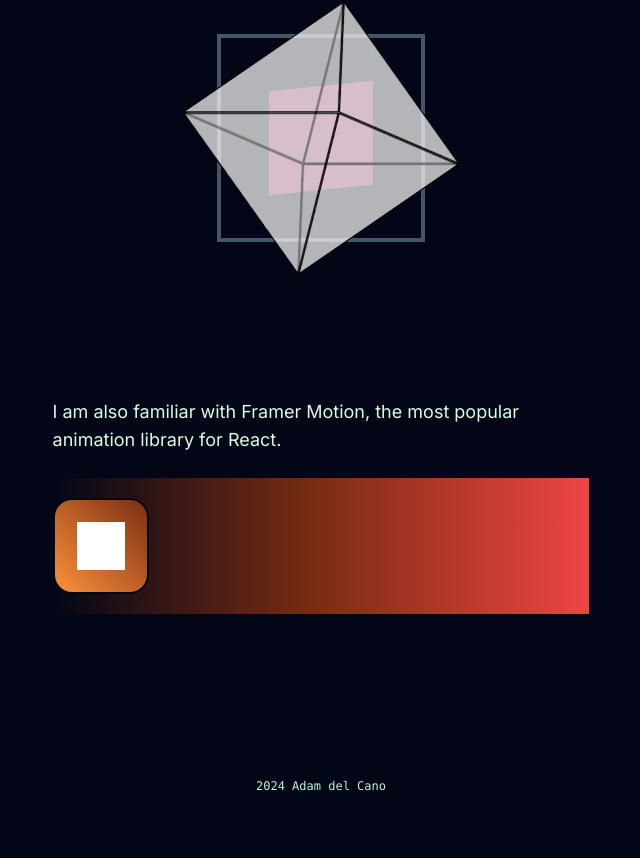
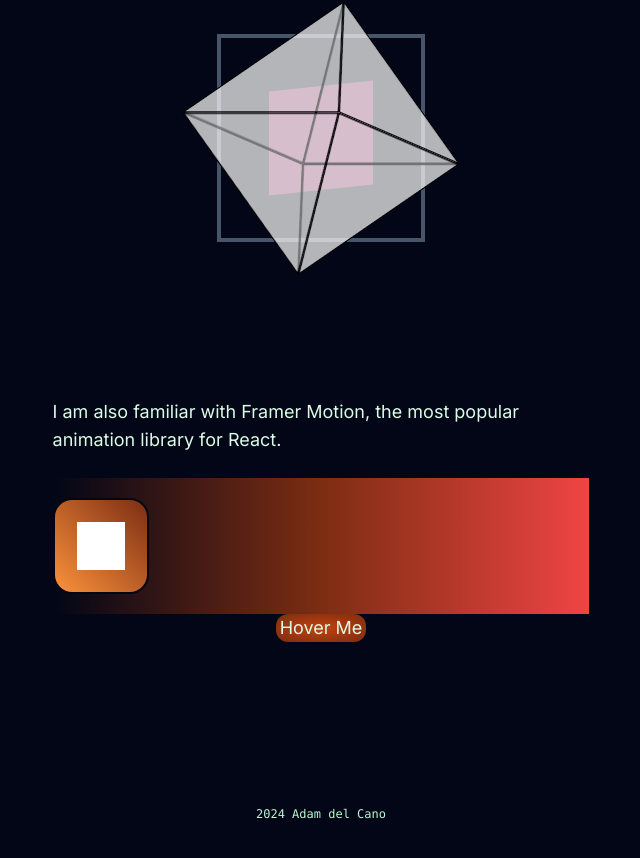
Before and after one commit to adamdelcano/adamdelcano.github.io, a Next.js app: page / in a window 1280 px wide. Shown: the part 750-1608 px from the top of the page, without its empty margins (319-959 px from the left). Before the commit the page ends 1584 px from the top, so only its background shows below. Built offline with nearby package versions, Linux system fonts and the light colour scheme.

Commit message:
Final touches for the night. Should probably scrap the results but it's been good to test.

```diff
--- a/src/app/page.tsx
+++ b/src/app/page.tsx
@@ -27,7 +27,9 @@ export default function Home() {
           key={i}
           className="size-24 absolute"
           drag="y"
+          dragElastic={0}
           dragSnapToOrigin
+          dragConstraints={barWidth}
           animate={{
             x: [
               0,
@@ -50,7 +52,7 @@ export default function Home() {
       <div className="text-green-100 sm:w-2/3 my-12">
         <div className="float-right w-1/3 relative duration-500 ease-in-out group">
           <div className="w-full h-full rounded-full overflow-hidden duration-500 ease-in-out relative group-hover:scale-90">
-            <div className="absolute duration-500 ease-in-out bg-gradient-to-br from-slate-200 to-slate-600 right-0 top-0 rounded-full w-full h-full group-hover:scale-[86%] group-hover:top-[10%]"></div>
+            <div className="absolute duration-500 ease-in-out bg-gradient-to-br from-slate-200 to-slate-600 right-0 top-0 rounded-full w-full h-full group-hover:scale-[86%] group-hover:top-[10%] group-hover:blur-lg"></div>
             <Image
               src={adamTransparent}
               alt="Adam del Cano"
@@ -112,13 +114,20 @@ export default function Home() {
             I am also familiar with Framer Motion, the most popular animation
             library for React.
           </p>
-          <div
+          <motion.div
             className="bg-gradient-to-r from-slate-950 to-red-500 via-orange-900 flex-row py-5 size-full"
             ref={barWidth}
+            dragControls={dragControls}
+            dragListener={false}
+            drag="x"
+            dragConstraints={{ left: -50, right: -50 }}
+            dragElastic={0.25}
+            whileDrag={{transition: {duration: 0.3}, rotate: [null, 180], zIndex: 10}}
           >
             <motion.div
               className="bg-gradient-to-bl from-orange-900 to-orange-400 size-24 border-2 border-gray-950 absolute"
               dragConstraints={barWidth}
+              dragElastic={1}
               drag
               dragSnapToOrigin
               animate={{
@@ -150,7 +159,15 @@ export default function Home() {
               dragConstraints={barWidth}
               dragSnapToOrigin
             />
-          </div>
+          </motion.div>
+          <motion.div
+            className="bg-gradient-radial from-orange-700 to-orange-900 rounded-xl mx-auto w-1/6 justify-center group"
+            onPointerDown={startDrag}
+            dragControls={dragControls}
+            whileHover={{ transition: { duration: 0.5, repeat: Infinity }, scale: [1, 0.95, 1], color: "#dcfce7" }}
+          >
+            <p className="mx-auto text-center my-0 py-0 select-none after:content-['Hover_Me'] group-hover:after:content-['Drag_Me']"></p>
+          </motion.div>
         </div>
       </div>
     </main>
```
